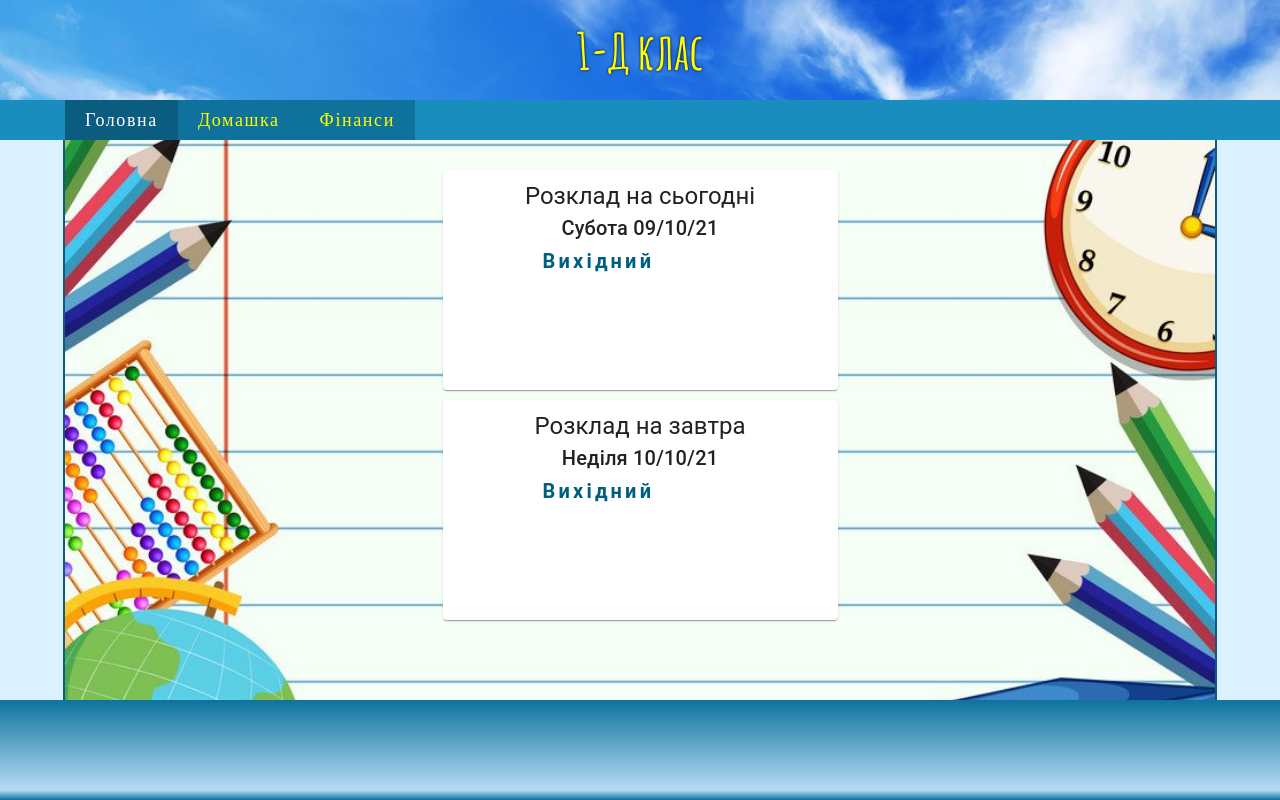
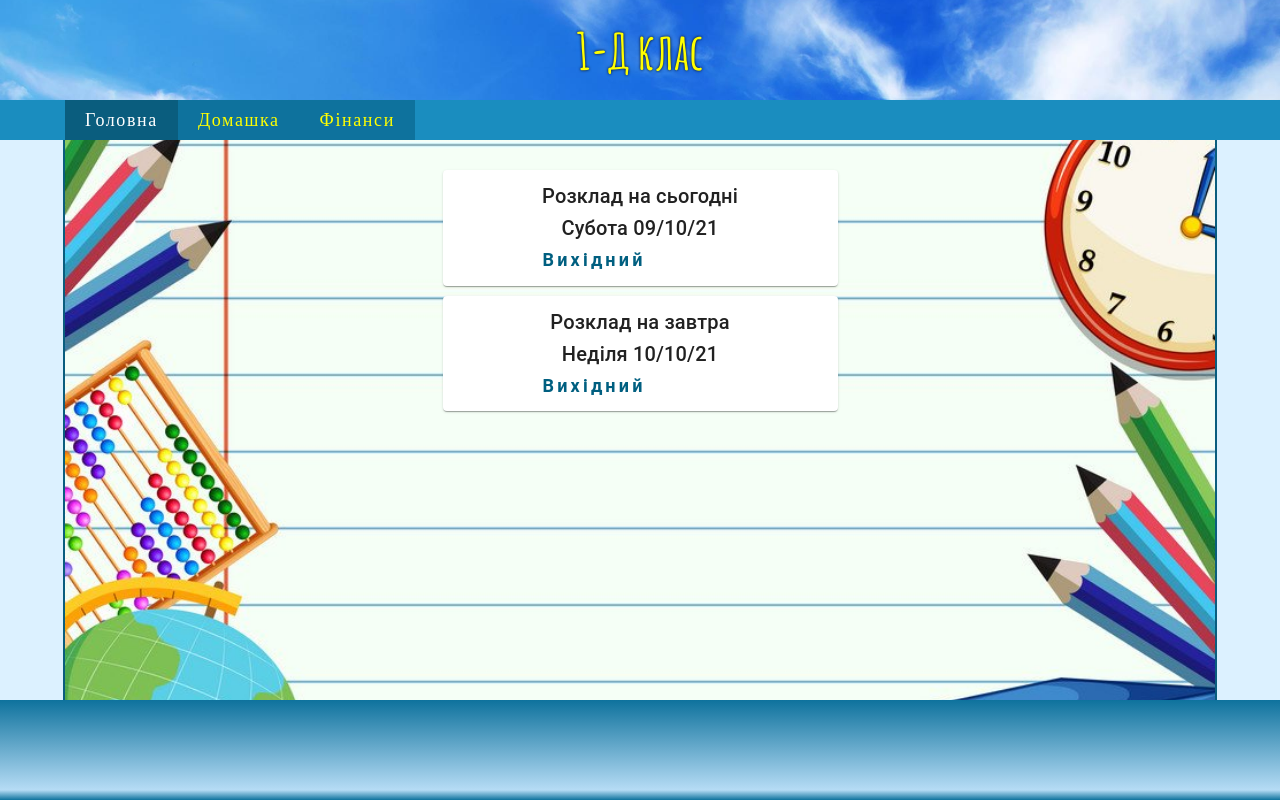
Before and after one commit to sovsianykov/pershi-d-client, a React (Create React App) app: page / in a window 1280 px wide. Built offline with nearby package versions, Linux system fonts and the light colour scheme.

Commit message:
timetable new2

```diff
--- a/src/components/Annoncement/Announcement.module.scss
+++ b/src/components/Annoncement/Announcement.module.scss
@@ -1,7 +1,6 @@
 .container {
   margin-top: 10px;
   width: 375px;
-  min-height: 200px;
   padding: 10px;
   display: flex;
   flex-direction: column;
--- a/src/components/Scasual/Timetable.js
+++ b/src/components/Scasual/Timetable.js
@@ -9,7 +9,7 @@ const useStyles = makeStyles((theme) => {
         lesson : {
             margin : "0 auto 0 90px ",
             fontWeight: 600,
-            fontSize: 20,
+            fontSize: 18,
             letterSpacing: ".2rem",
             color: theme.palette.lesson
         },
@@ -21,7 +21,7 @@ const Timetable = ({weekDay,subtitle,date}) => {
     const classes = useStyles()
     return (
         <Paper className={ styles.container }  >
-            <Typography variant='h5'  >
+            <Typography variant='h6'  >
               Розклад на {subtitle}
             </Typography>
             <Typography variant='h6'  >
```
